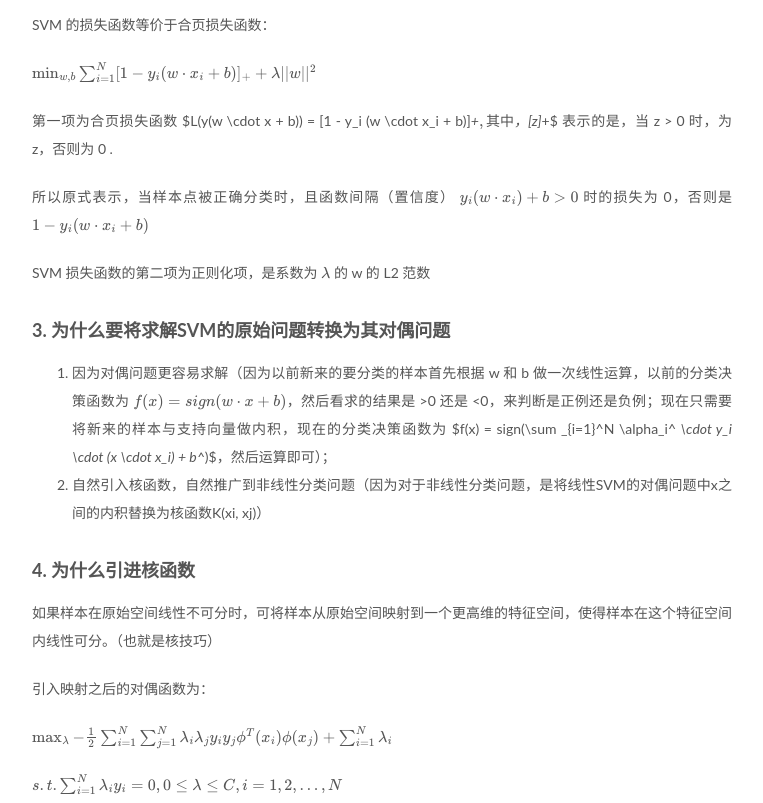
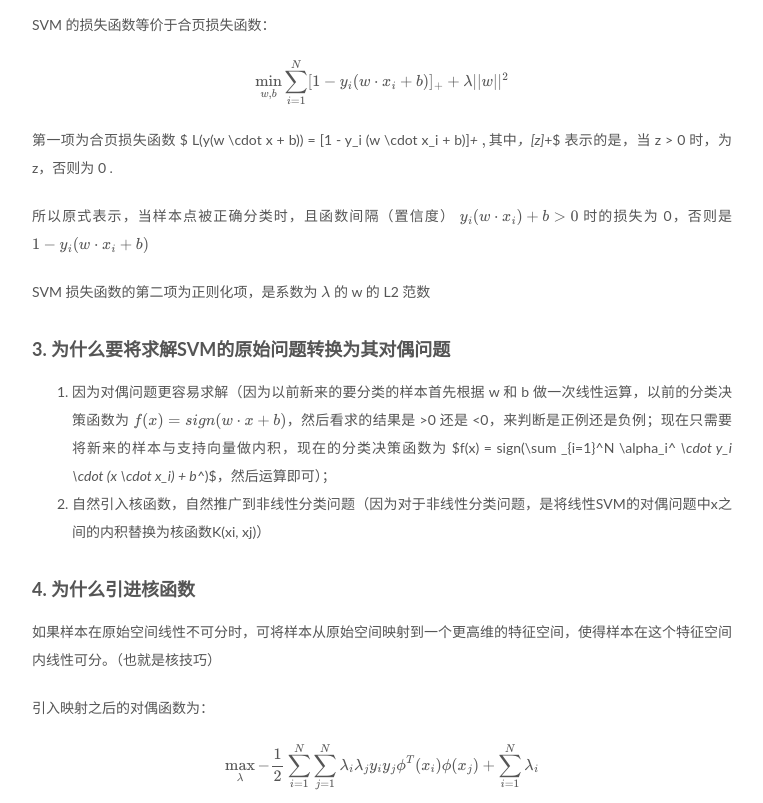
Before and after one commit to liuyinglxl/liuyinglxl.github.io, a plain HTML site: page 2018/06/18/SVM面试问题汇总/index.html in a window 1280 px wide. Shown: the part 2300-3103 px from the top of the page, without its empty margins (98-861 px from the left). Drawn offline with nearby package versions, Linux system fonts and the light colour scheme; some packages are replaced by stand-ins of ours; a script that the page names is missing.

Commit message:
Site updated: 2018-10-11 16:41:36

```diff
--- a/2018/06/18/SVM面试问题汇总/index.html
+++ b/2018/06/18/SVM面试问题汇总/index.html
@@ -89,7 +89,7 @@
 <meta property="og:site_name" content="liuyinglxl">
 <meta property="og:description" content="口述 SVMSVM 叫做支持向量机，它是一种二分类模型。它的基本模型是定义在特征空间的间隔最大的线性分类器。 根据训练数据的不同，SVM 主要分为三种情况： 第一种情况就是，当训练数据线性可分的时候，我们是通过硬间隔最大化，来学习一个线性分类器，也就是线性可分的支持向量机。硬间隔就是说，硬性要求所有的样本点都满足和分类平面间的距离必须大于某个值，也就是说都要满足函数间隔 &amp;gt;= 1 的约束条件">
 <meta property="og:locale" content="zh-Hans">
-<meta property="og:updated_time" content="2018-10-11T08:35:47.924Z">
+<meta property="og:updated_time" content="2018-10-11T08:41:27.925Z">
 <meta name="twitter:card" content="summary">
 <meta name="twitter:title" content="SVM支持向量机面试整理">
 <meta name="twitter:description" content="口述 SVMSVM 叫做支持向量机，它是一种二分类模型。它的基本模型是定义在特征空间的间隔最大的线性分类器。 根据训练数据的不同，SVM 主要分为三种情况： 第一种情况就是，当训练数据线性可分的时候，我们是通过硬间隔最大化，来学习一个线性分类器，也就是线性可分的支持向量机。硬间隔就是说，硬性要求所有的样本点都满足和分类平面间的距离必须大于某个值，也就是说都要满足函数间隔 &amp;gt;= 1 的约束条件">
@@ -372,8 +372,8 @@
 </ol>
 <h3 id="2-SVM-为什么要采用间隔最大化"><a href="#2-SVM-为什么要采用间隔最大化" class="headerlink" title="2. SVM 为什么要采用间隔最大化"></a>2. SVM 为什么要采用间隔最大化</h3><p>当训练数据线性可分时，存在无穷个分离超平面可以将两类数据正确分开，如果利用间隔最大化求得最优分离超平面，这时，解时唯一的，并且此时分离超平面所产生的分类结果是最鲁棒的，对未知实例的泛化能力最强。</p>
 <h3 id="3-SVM-的损失函数是什么？"><a href="#3-SVM-的损失函数是什么？" class="headerlink" title="3. SVM 的损失函数是什么？"></a>3. SVM 的损失函数是什么？</h3><p>SVM 的损失函数等价于合页损失函数：</p>
-<p>$\min_{w, b} \sum _{i=1} ^N [1 - y_i(w \cdot x_i + b)]_+ + \lambda ||w||^2$ </p>
-<p>第一项为合页损失函数 $L(y(w \cdot x + b)) = [1 - y_i (w \cdot x_i + b)]<em>+$, 其中，$[z]</em>+$ 表示的是，当 z &gt; 0 时，为 z，否则为 0 . </p>
+<p>$$ \min_{w, b} \sum _{i=1} ^N [1 - y_i(w \cdot x_i + b)]_+ + \lambda ||w||^2$$ </p>
+<p>第一项为合页损失函数 $ L(y(w \cdot x + b)) = [1 - y_i (w \cdot x_i + b)]<em>+ $, 其中，$[z]</em>+$ 表示的是，当 z &gt; 0 时，为 z，否则为 0 . </p>
 <p>所以原式表示，当样本点被正确分类时，且函数间隔（置信度） $y_i(w \cdot x_i) + b &gt; 0$ 时的损失为 0，否则是 $1 - y_i(w \cdot x_i + b)$ </p>
 <p>SVM 损失函数的第二项为正则化项，是系数为 $\lambda$ 的 w 的 L2 范数</p>
 <h3 id="3-为什么要将求解SVM的原始问题转换为其对偶问题"><a href="#3-为什么要将求解SVM的原始问题转换为其对偶问题" class="headerlink" title="3. 为什么要将求解SVM的原始问题转换为其对偶问题"></a>3. 为什么要将求解SVM的原始问题转换为其对偶问题</h3><ol>
@@ -382,15 +382,15 @@
 </ol>
 <h3 id="4-为什么引进核函数"><a href="#4-为什么引进核函数" class="headerlink" title="4. 为什么引进核函数"></a>4. 为什么引进核函数</h3><p>如果样本在原始空间线性不可分时，可将样本从原始空间映射到一个更高维的特征空间，使得样本在这个特征空间内线性可分。（也就是核技巧）</p>
 <p>引入映射之后的对偶函数为：</p>
-<p>$\max _ \lambda  -\frac 1 2 \sum_{i=1}^N \sum _{j=1}^N \lambda_i \lambda_j y_i y_j \phi^T(x_i) \phi(x_j) + \sum _{i=1}^N \lambda_i$</p>
-<p>$s.t.        \sum _{i=1}^N \lambda_i y_i = 0, 0 \le \lambda \le C, i=1,2,…,N$ </p>
+<p>$$\max _ \lambda  -\frac 1 2 \sum_{i=1}^N \sum _{j=1}^N \lambda_i \lambda_j y_i y_j \phi^T(x_i) \phi(x_j) + \sum _{i=1}^N \lambda_i$$ </p>
+<p>$$s.t.        \sum _{i=1}^N \lambda_i y_i = 0, 0 \le \lambda \le C, i=1,2,…,N$$ </p>
 <p>由于特征空间的维度一般是高维的，甚至是无穷维的，所以直接计算上面的两个映射函数的内积比较困难的。</p>
 <p>（或者说，由于从输入空间到特征空间的这种映射会使得维度发生爆炸式的增长，因此上面的Fai(x)·Fai(z)的运算会非常大，计算很困难，所以通常会构造一个核函数来解决这个问题，从而避免了在特征空间的内积运算，只需要在输入空间内进行内积运算）</p>
 <p>而核函数 $K(x,z) = \phi(x) \cdot \phi(z)$，计算核函数 $K(x,z)$ 相对比较容易，可以直接在低维空间计算，而且不需要显式写出映射之后的结果，所以 SVM 引进了核函数。</p>
 <h3 id="5-SVM-如何做回归-——-SVR"><a href="#5-SVM-如何做回归-——-SVR" class="headerlink" title="5. SVM 如何做回归 —— SVR"></a>5. SVM 如何做回归 —— SVR</h3><p>给定数据集，希望学到一个 $f(x) = w \cdot x + b$ 这样的回归模型，使得 f(x) 和 y 之间尽量接近。</p>
 <p>传统的回归模型，通常是直接基于模型输出 f(x) 与真实输出 y 之间的差别来计算损失，当且仅当 f(x) 与 y 完全相同的时候，损失才为 0. </p>
 <p>但是 SVR 是能容忍 f(x) 与 y 之间最多有 $\epsilon$ 的偏差，当且仅当 f(x) 与 y 之间的差别大于 $\epsilon$ 时才计算损失。也就是中间有宽度为 $2\epsilon$ 宽度的间隔带，若样本落入这个间隔带，则被认为是预测正确的。</p>
-<p>同样，对于两侧的松弛带，跟前面的 SVM 一样，也会引入一个松弛变量，两个的松弛程度可以不同，所以两侧的松弛变量分为是 $\xi _i$ 和 $\hat \xi <em>i $ , 所以 SVR 的目标为:<br>$$<br>\min</em>{w,b,\xi,\hat \xi _i} \frac 1 2||w||^2 + C \sum _{i=1} ^m (\xi _i + \hat \xi _i)<br>\<br>s.t.f(x_i) - y_i \le \epsilon + \xi_i<br>\<br>y_i - f(x_i) \le \epsilon + \hat \xi _i<br>\<br>\epsilon_i \ge 0, \hat \xi_i \ge 0, i = 1,2,…,m.<br>$$<br>同样采用对偶算法，最后得到的 SVR 的对偶问题为：<br>$$<br>\max_{\alpha, \hat \alpha} \sum_{i=1}^m y_i(\hat\alpha_i - \alpha) - \epsilon(\hat\alpha_i + \alpha) - \frac 1 2 \sum <em>{i=1}^m \sum</em>{j=1}^m(\hat\alpha_i - \alpha_i)(\hat\alpha_j - \alpha_j)x_i^Tx_j\<br>s.t. \sum_{i=1}^m(\hat\alpha_i - \alpha_i) = 0\<br>0 \le \alpha_i, \hat\alpha_i \le C.<br>$$<br>最后，SVR 的解的形式为：$f(x) = \sum _{i=1}^m(\hat\alpha_i - \alpha_i)x_i^Tx+b$ .</p>
+<p>同样，对于两侧的松弛带，跟前面的 SVM 一样，也会引入一个松弛变量，两个的松弛程度可以不同，所以两侧的松弛变量分为是 $\xi _i$ 和 $\hat \xi <em>i$ , 所以 SVR 的目标为:<br>$$<br>\min</em>{w,b,\xi,\hat \xi _i} \frac 1 2||w||^2 + C \sum _{i=1} ^m (\xi _i + \hat \xi _i)<br>\<br>s.t.f(x_i) - y_i \le \epsilon + \xi_i<br>\<br>y_i - f(x_i) \le \epsilon + \hat \xi _i<br>\<br>\epsilon_i \ge 0, \hat \xi_i \ge 0, i = 1,2,…,m.<br>$$<br>同样采用对偶算法，最后得到的 SVR 的对偶问题为：<br>$$<br>\max_{\alpha, \hat \alpha} \sum_{i=1}^m y_i(\hat\alpha_i - \alpha) - \epsilon(\hat\alpha_i + \alpha) - \frac 1 2 \sum <em>{i=1}^m \sum</em>{j=1}^m(\hat\alpha_i - \alpha_i)(\hat\alpha_j - \alpha_j)x_i^Tx_j\<br>s.t. \sum_{i=1}^m(\hat\alpha_i - \alpha_i) = 0\<br>0 \le \alpha_i, \hat\alpha_i \le C.<br>$$<br>最后，SVR 的解的形式为：$f(x) = \sum _{i=1}^m(\hat\alpha_i - \alpha_i)x_i^Tx+b$ .</p>
 <p>落在间隔带之外的点就是支持向量，由于 SVR 最后解的形式仍然有 x 与 x 之间的内积，所以仍然可以使用核函数。</p>
 <h3 id="6-SVM-与感知机的区别和联系"><a href="#6-SVM-与感知机的区别和联系" class="headerlink" title="6. SVM 与感知机的区别和联系"></a>6. SVM 与感知机的区别和联系</h3><h4 id="什么是感知机？"><a href="#什么是感知机？" class="headerlink" title="什么是感知机？"></a>什么是感知机？</h4><p>感知机是二类分类的线性分类模型，输出是 -1，+1。感知机 $f(x) = sign(w \cdot x + b)$，当 $f(x) \ge 0$ 时，为+1，&lt;0 时为 -1. </p>
 <p>损失函数时：误分类点到超平面的总距离</p>
--- a/css/main.css
+++ b/css/main.css
@@ -1822,7 +1822,7 @@ pre .javascript .function {
   width: 4px;
   height: 4px;
   border-radius: 50%;
-  background: #601bff;
+  background: #66ecb6;
 }
 .links-of-blogroll {
   font-size: 13px;
```
